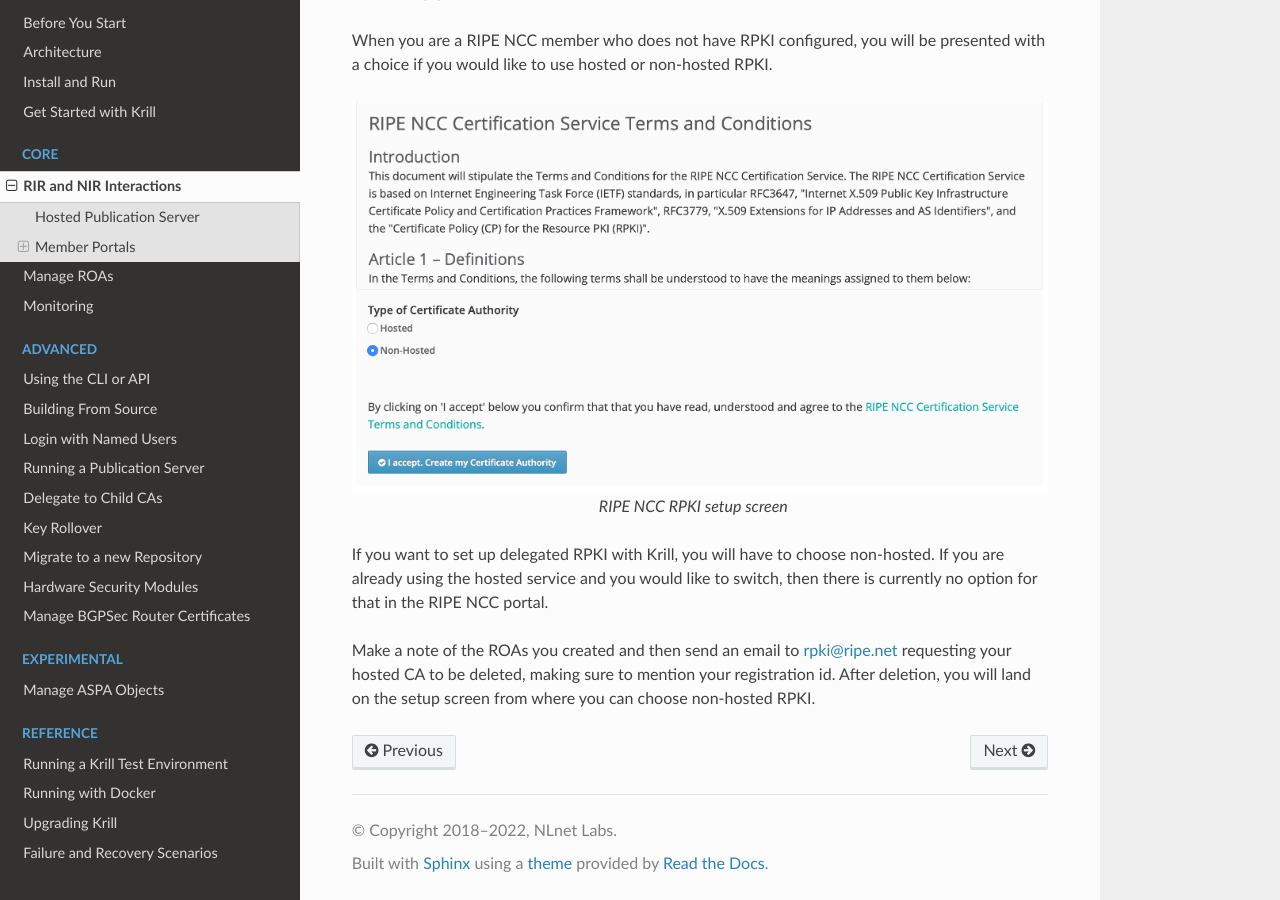
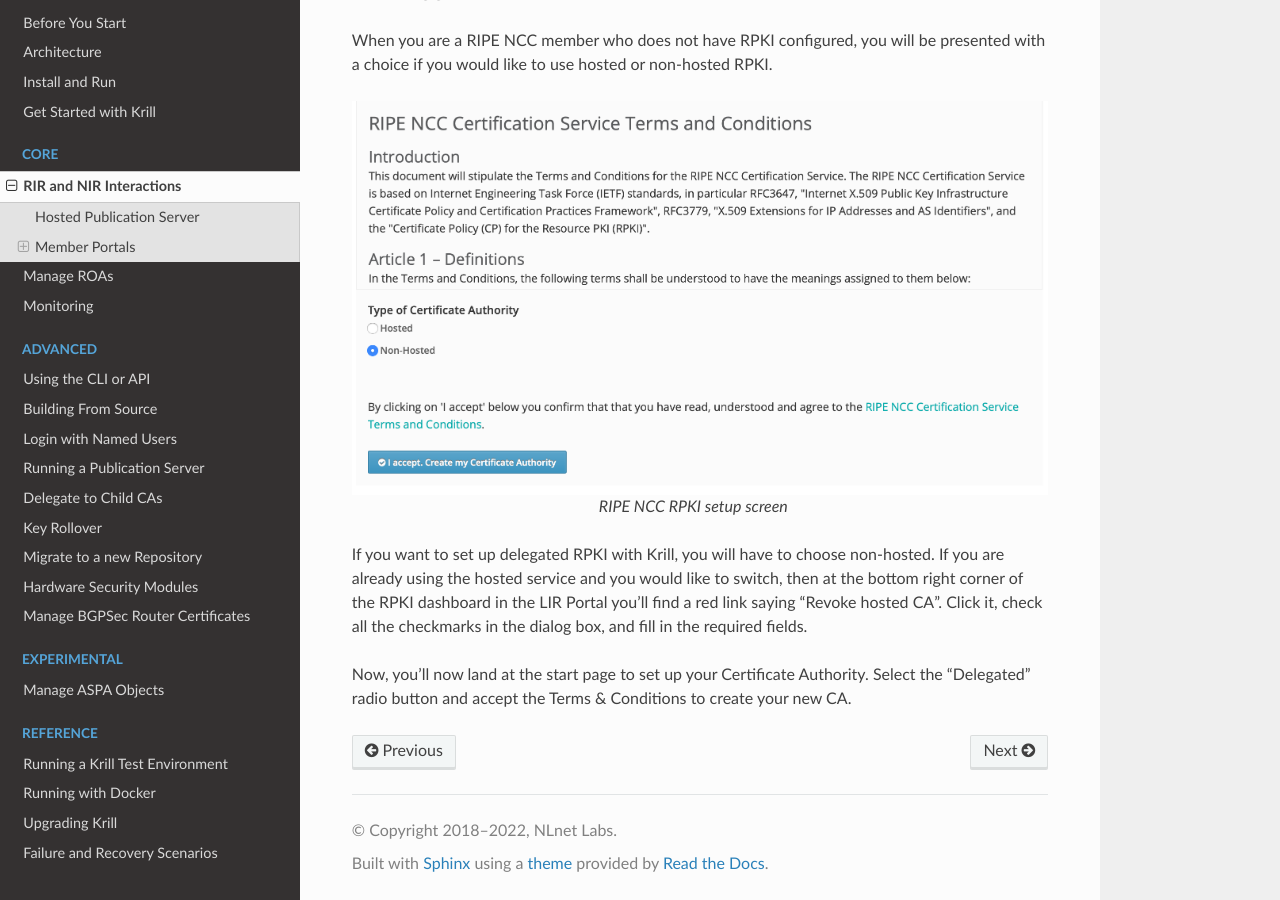
Before and after one commit to NLnetLabs/krill-manual, a Sphinx documentation site: the page built from source/parent-interactions.rst, in a window 1280 px wide and 900 px high, scrolled down 1981 px. Built offline with Sphinx 7.4.7 and the Read the Docs theme 2.0.0, drawn with Linux system fonts in a browser that asks for light colours; the version number could not be read and is left out.

Commit message:
Update revoking hosted RPKI in LIR Portal

```diff
--- a/source/parent-interactions.rst
+++ b/source/parent-interactions.rst
@@ -118,9 +118,10 @@
 
 If you want to set up delegated RPKI with Krill, you will have to choose
 non-hosted. If you are already using the hosted service and you would like to
-switch, then there is currently no option for that in the RIPE NCC portal.
+switch, then at the bottom right corner of the RPKI dashboard in the LIR Portal
+you'll find a red link saying "Revoke hosted CA". Click it, check all the
+checkmarks in the dialog box, and fill in the required fields.
 
-Make a note of the ROAs you created and then send an email to rpki@ripe.net
-requesting your hosted CA to be deleted, making sure to mention your
-registration id. After deletion, you will land on the setup screen from where
-you can choose non-hosted RPKI.
+Now, you'll now land at the start page to set up your Certificate Authority.
+Select the "Delegated" radio button and accept the Terms & Conditions to create
+your new CA.
```
